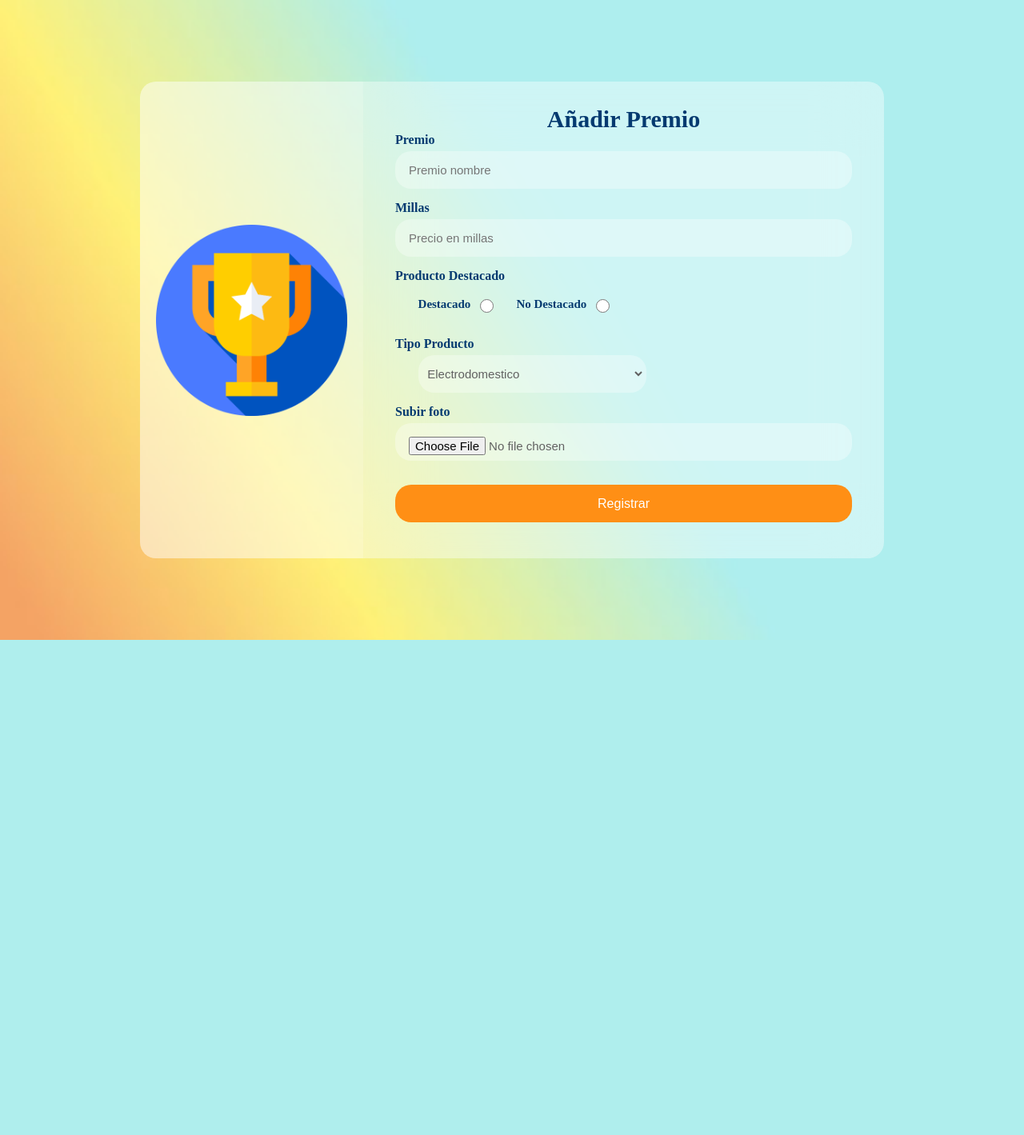
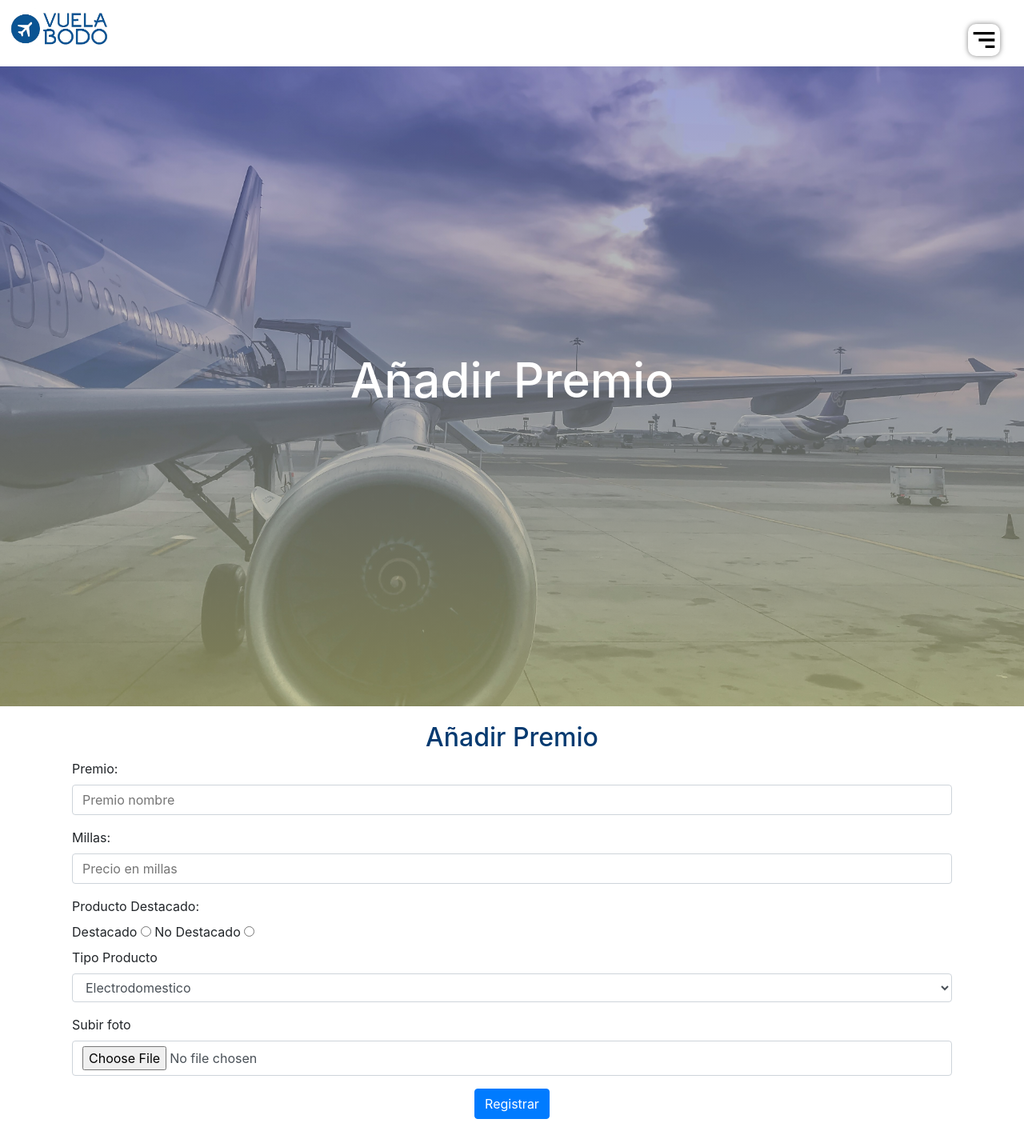
Before and after one commit to inaDAGod/SistemaWeb-Aerolinea, a PHP site: page /addProducto.html in a window 1280 px wide. Shown: the whole page at 80% size. Before the commit the page ends 800 px from the top, so only its background shows below. Run offline with PHP 8.4, Linux system fonts and the light colour scheme.

Commit message:
change style of add premio

```diff
--- a/public/addProducto.html
+++ b/public/addProducto.html
@@ -3,31 +3,58 @@
 
 <head>
     <meta charset="UTF-8">
-    <meta http-equiv="X-UA-Compatible" content="IE=edge">
     <meta name="viewport" content="width=device-width, initial-scale=1.0">
-    <link rel="stylesheet" href="./styles/styleD2.css">
+    <title>Aerolinea Web</title>
+    <link rel="stylesheet" href="https://cdn.jsdelivr.net/npm/swiper@9/swiper-bundle.min.css">
+    <link rel="stylesheet" href="styles/styleIndex.css">
+    <link rel="stylesheet" href="https://stackpath.bootstrapcdn.com/bootstrap/4.5.2/css/bootstrap.min.css">
+    <link href='https://unpkg.com/boxicons@2.1.4/css/boxicons.min.css' rel='stylesheet'>
+    <link rel="preconnect" href="https://fonts.googleapis.com">
+    <link rel="preconnect" href="https://fonts.gstatic.com" crossorigin>
+    <link
+        href="https://fonts.googleapis.com/css2?family=Lato:ital,wght@0,100;0,300;0,400;0,700;0,900;1,100;1,300;1,400;1,700;1,900&family=Open+Sans:ital,wght@0,300..800;1,300..800&display=swap"
+        rel="stylesheet">
+
+        <link rel="stylesheet" href="styles/styleD2.css">
     <script src="scripts/addPremio.js"></script>
     <title>Añadir producto</title>
 </head>
 <body>
+<div style="background-color: #8FBCEA"></div>
+<img src="assets\logoavion.png" alt="Menu Icon" style="width:10%;height:10%;margin-left:10px;margin-top: 10px; margin-bottom: 20px;">
+    </div>
 
-    <div class="box">
-        <div class="img-box">
-            <img src="assets/avionP.png" >
+    <header class="header" id="inicio">
+        <img src="assets/indexAssets/bx-menu-alt-right.svg" alt="" class="hamburger">
+        <nav class="menu-navegacion">
+            <a href="reserva.php">Vuelos</a>
+            <a href="reservasAdmin.html">Reservas</a>
+            <a href="#">Dashboard</a>
+            <a href="agregarVuelo.html">Agregar vuelo</a>
+            <a href="addProducto.html">Agregar producto millas</a>
+            <a href="registroAdmi.html">Registrar admin</a>
+            <a href="index.html">Cerrar Sesion</a>
+
+
+        </nav>
+        <div class="contenedor head">
+            <h1 class="titulo">Añadir Premio</h1>
         </div>
+    </header>
+    <div class="container">
         <div class="form-box">
             <h2 style="text-align: center; color: #053A70;">Añadir Premio</h2>
                 <div class="input-group">
-                    <label for="premio"> Premio</label>
+                    <label for="premio"> Premio:</label>
                     <input type="text" id="premio" placeholder="Premio nombre" required>
                 </div>
 
                 <div class="input-group">
-                    <label for="millas">Millas</label>
-                    <input  type="number" id="millas" placeholder="Precio en millas" required min="1">
+                    <label for="millas">Millas:</label>
+                    <input  type="number" id="millas" placeholder="Precio en millas" required min="20">
                 </div>
                 <div class="input-group">
-                    <label for="destacado">Producto Destacado</label>
+                    <label for="destacado" style=" width: 100%;">Producto Destacado:</label>
                     <div class="radio-group">
                         <label for="destacado">Destacado</label>
                         <input type="radio" id="destacado" name="destacadosOption" value="destacado">
@@ -55,10 +82,15 @@
 
 
 
-                <div class="input-group">
-                    <button id="registrar" onclick="guardarProducto()">Registrar</button>
+                <div  align="center">
+                    <button   class="btn btn-primary" id="registrar" onclick="guardarProducto()">Registrar</button>
                 </div>
         </div>
     </div>
+
+
+    <script src="https://cdn.jsdelivr.net/npm/swiper@9/swiper-bundle.min.js"></script>
+
+    <script src="scripts/script.js"></script>
 </body>
 </html>
--- a/public/styles/styleD2.css
+++ b/public/styles/styleD2.css
@@ -1,138 +1,45 @@
+/* Estilos adicionales personalizados */
+label {
+    margin-bottom: 0.5rem;
+  }
+  input[type="text"],
+  input[type="number"],
+  input[type="file"],
+  select {
+    width: 100%;
+    margin-bottom: 1rem;
+    padding: 0.375rem 0.75rem;
+    font-size: 1rem;
+    line-height: 1.5;
+    color: #495057;
+    background-color: #fff;
+    background-clip: padding-box;
+    border: 1px solid #ced4da;
+    border-radius: 0.25rem;
+    transition: border-color 0.15s ease-in-out, box-shadow 0.15s ease-in-out;
+  }
+  input[type="text"]:focus,
+  select:focus {
+    border-color: #80bdff;
+    box-shadow: 0 0 0 0.2rem rgba(0, 123, 255, 0.25);
+  }
+  button[type="submit"] {
+    padding: 0.375rem 0.75rem;
+    font-size: 1rem;
+    line-height: 1.5;
+    border-radius: 0.25rem;
+    transition: color 0.15s ease-in-out, background-color 0.15s ease-in-out, border-color 0.15s ease-in-out, box-shadow 0.15s ease-in-out;
+  }
+  button[type="submit"]:hover {
+    color: #fff;
+    background-color: #007bff;
+    border-color: #007bff;
+  }
 
-*{
-    padding: 0;
-    margin: 0;
-    box-sizing: border-box;
-}
-body{
-    background-image: url('../assets/fondoP.jpg');
-    background-position: center;
-    background-repeat: no-repeat;
-    background-size: cover;
-    display: flex;
-    align-items: center;
-    justify-content: center;
+
+  .container {
+    background-color: rgba(255, 255, 255, 0.8);
     padding: 20px;
-    min-height: 100vh;
-}
-.w50{
-    width: 50%;
-    float: left;
-    padding-right: 15px;
-}
-.box{
-    display: flex;
-    width: 930px;
-}
-.img-box{
-    background-color: rgba(255, 255, 255, 0.5);
-    width: 30%;
-    display: flex;
-    align-items: center;
-    padding: 20px;
-    border-radius: 20px  0 0 20px;
-}
-.img-box img{
-    width: 100%
-}
-.form-box{
-    background-color: rgba(255, 255, 255, 0.4);
-    backdrop-filter: blur(40px);
-    padding: 30px 40px;
-    width: 70%;
-    border-radius: 0 20px 20px 0;
-}
-.form-box h2{
-    font-size: 30px;
-}
-.form-box p{
-    font-weight: bold;
-    color: #3D3D3D;
-}
-.form-box p a{
-    color: #FF8F15;
-    text-decoration: none;
-}
-.form-box form{
-    margin: 20px 0;
-}
- .input-group{
-    margin-bottom: 15px;
-}
-.input-group label{
-    color: #053A70;
-    font-weight: bold;
-    display: block;
-    margin-bottom: 5px;
-}
- .input-group input{
-    width: 100%;
-    height: 47px;
-    background-color: rgba(255, 255, 255, 0.32);
-    border-radius: 20px;
-    outline: none;
-    border: 2px solid transparent;
-    padding: 15px;
-    font-size: 15px;
-    color: #616161;
-    transition: all 0.4s ease;
-}
- .input-group input:focus{
-    border-color: #FF8F15;
-}
- .input-group button{
-    width: 100%;
-    height: 47px;
-    background: #FF8F15;
-    border-radius: 20px;
-    outline: none;
-    border: none;
-    margin-top: 15px;
-    color: white;
-    cursor: pointer;
-    font-size: 16px;
-}
-.radio-group {
-    display: flex;
-    align-items: center;
-}
-.tipos{
-    margin-left: 5%;
-    padding: 1%;
-    width: 50%;
-    height: 47px;
-    background-color: rgba(255, 255, 255, 0.32);
-    border-radius: 20px;
-    outline: none;
-    border: 2px solid transparent;
-    font-size: 15px;
-    color: #616161;
-    transition: all 0.4s ease;
-}
-.radio-group label {
-    display: inline-block;
-    margin-right: 2%;
-    margin-left: 5%;
-    font-size: 15px;
-}
-.radio-group input{
-    width: 3%;
-}
-@media (max-width:930px) {
-    .img-box{
-        display: none;
-    }
-    .box{
-        width: 700px;
-    }
-    .form-box{
-        width: 100%;
-        border-radius: 20px;
-    }
-}
-@media (max-width:500px) {
-    .w50{
-        width: 100%;
-        padding: 0;
-    }
-}
+    border-radius: 5px;
+    box-shadow: #0668ca;
+  }
```
